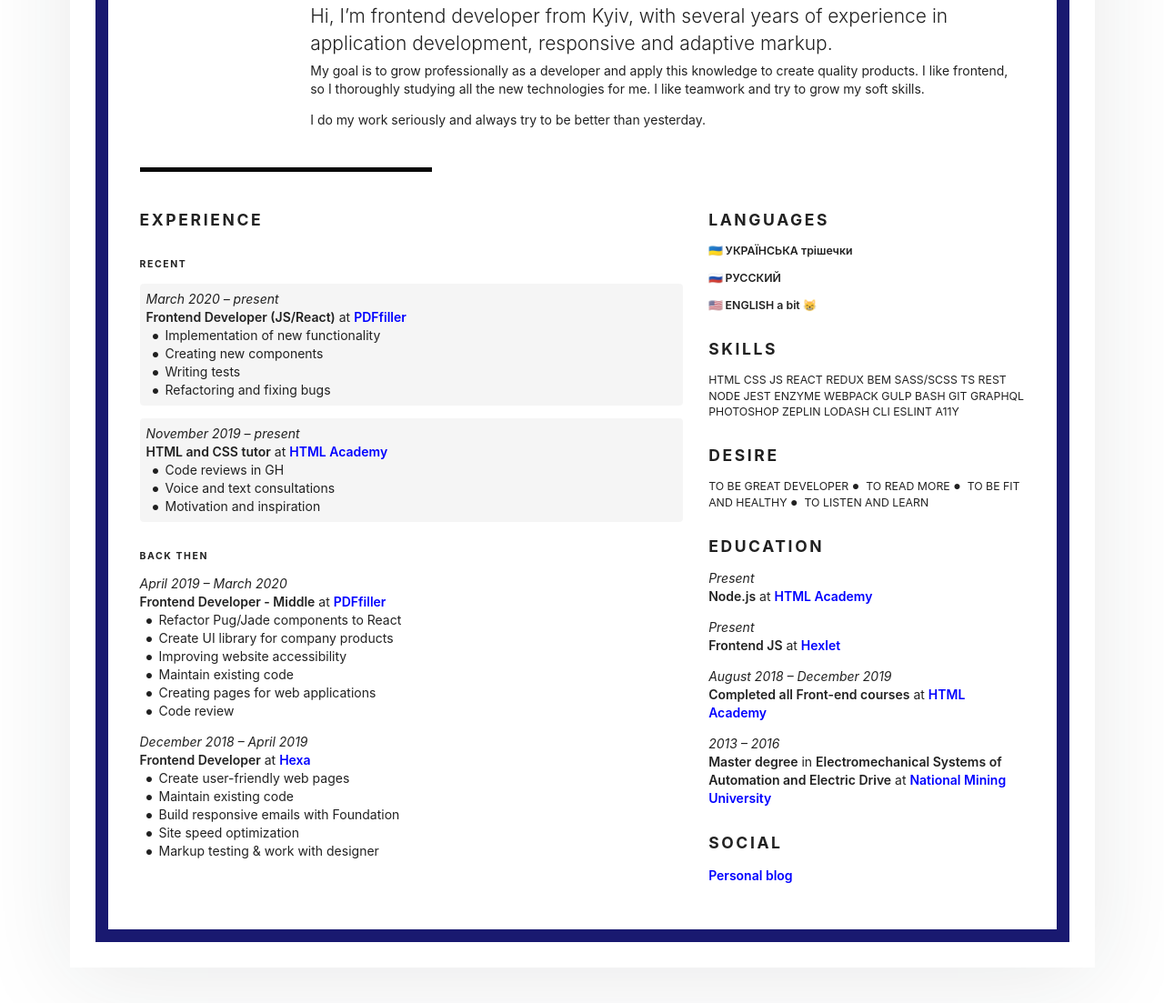
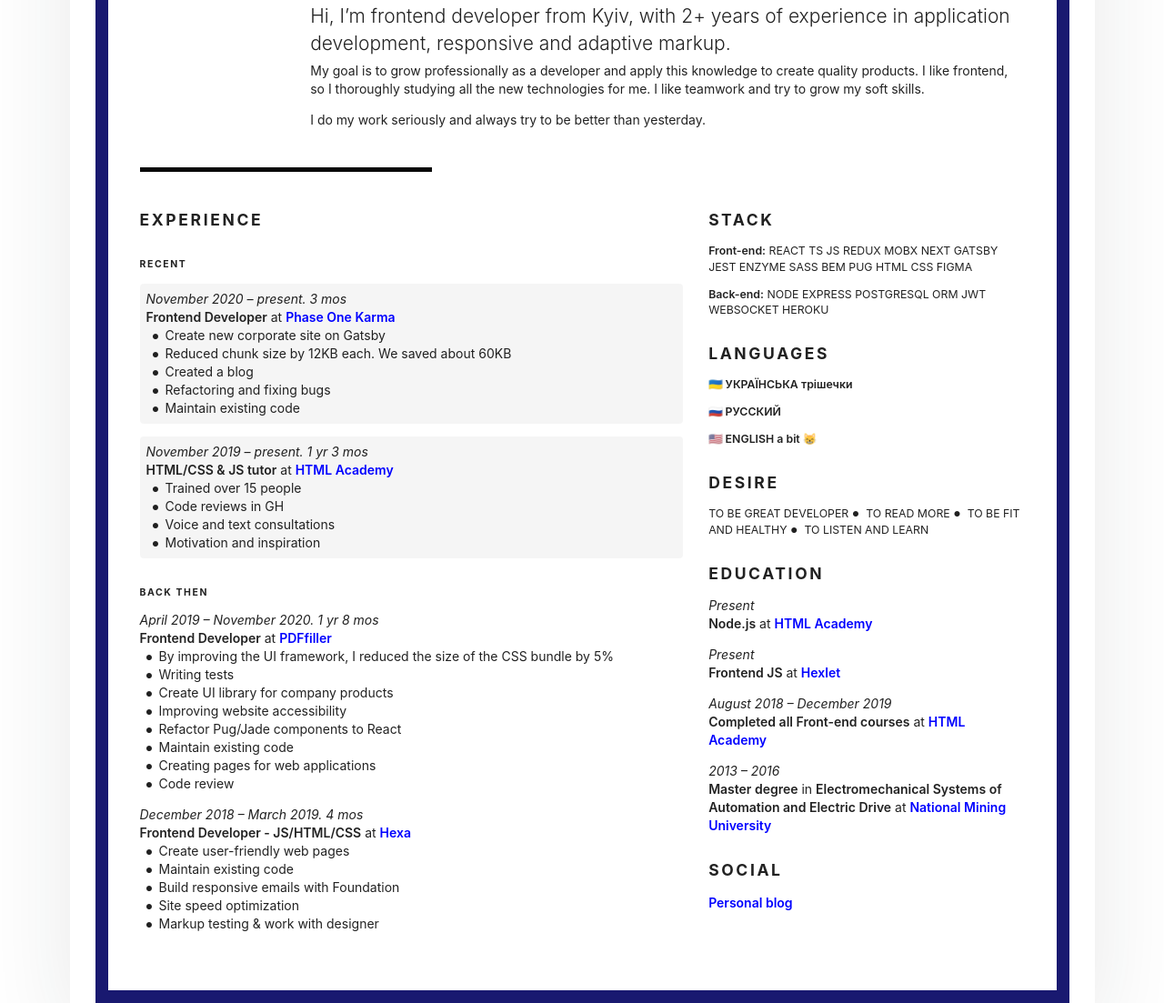
Before and after one commit to Shramkoweb/homepage, a plain HTML site: page index.html in a window 1280 px wide. Shown: the part 299-1402 px from the top of the page at 91% size. Drawn offline with Linux system fonts and the light colour scheme.

Commit message:
feat: add P1K

```diff
--- a/index.html
+++ b/index.html
@@ -10,7 +10,7 @@
   <meta name="googlebot" content="index,follow">
   <meta name="robots" content="index,follow">
   <meta property="og:image" content="https://shramkoweb.github.io/homepage/assets/images/avatar.jpg">
-  <meta property="og:description" content="&mdash; Hi, I’m frontend developer from Kyiv, with several years of experience in application development, responsive and adaptive markup.">
+  <meta property="og:description" content="&mdash; Hi, I’m frontend developer from Kyiv, with 2+ years of experience in application development, responsive and adaptive markup.">
   <meta property="og:image:alt" content="Screenshot of the Serhii Shramko homepage">
   <meta property="og:image:height" content="1800">
   <meta property="og:image:type" content="image/png">
@@ -125,7 +125,7 @@
               <div class="sixteen wide column">
                 <h2>Resume</h2>
                 <p>
-                  Hi, I’m frontend developer from Kyiv, with several years of experience in application development, responsive and adaptive markup.
+                  Hi, I’m frontend developer from Kyiv, with 2+ years of experience in application development, responsive and adaptive markup.
                 </p>
                 <p>
                   My goal is to grow professionally as a developer and apply this knowledge to create quality products. I like frontend,
@@ -151,19 +151,21 @@
                 <h6>Recent</h6>
                 <ul class="timeline">
                   <li class="highlighted">
-                    <p><em>March 2020 – present</em></p>
-                    <p><strong>Frontend Developer (JS/React)</strong> at <strong><a href="https://www.pdffiller.com/" rel="external" target="_blank">PDFfiller</a></strong></p>
+                    <p><em>November 2020 – present. 3 mos</em></p>
+                    <p><strong>Frontend Developer</strong> at <strong><a href="https://p1k.org/" rel="external" target="_blank">Phase One Karma</a></strong></p>
                     <ul>
-                      <li>Implementation of new functionality</li>
-                      <li>Creating new components</li>
-                      <li>Writing tests</li>
+                      <li>Create new corporate site on Gatsby</li>
+                      <li>Reduced chunk size by 12KB each. We saved about 60KB</li>
+                      <li>Created a blog</li>
                       <li>Refactoring and fixing bugs</li>
+                      <li>Maintain existing code</li>
                     </ul>
                   </li>
                   <li class="highlighted">
-                    <p><em>November 2019 – present</em></p>
-                    <p><strong>HTML and CSS tutor</strong> at <strong><a href="https://htmlacademy.ru/" rel="external" target="_blank">HTML Academy</a></strong></p>
+                    <p><em>November 2019 – present. 1 yr 3 mos</em></p>
+                    <p><strong>HTML/CSS & JS tutor</strong> at <strong><a href="https://htmlacademy.ru/" rel="external" target="_blank">HTML Academy</a></strong></p>
                     <ul>
+                      <li>Trained over 15 people</li>
                       <li>Code reviews in GH</li>
                       <li>Voice and text consultations</li>
                       <li>Motivation and inspiration</li>
@@ -175,20 +177,22 @@
                 <h6>Back then</h6>
                 <ul class="timeline">
                   <li>
-                    <p><em>April 2019 – March 2020</em></p>
-                    <p><strong>Frontend Developer - Middle</strong> at <strong><a href="https://www.pdffiller.com/" rel="external" target="_blank">PDFfiller</a></strong></p>
+                    <p><em>April 2019 – November 2020. 1 yr 8 mos</em></p>
+                    <p><strong>Frontend Developer</strong> at <strong><a href="https://www.pdffiller.com/" rel="external" target="_blank">PDFfiller</a></strong></p>
                     <ul>
-                      <li>Refactor Pug/Jade components to React</li>
+                      <li>By improving the UI framework, I reduced the size of the CSS bundle by 5%</li>
+                      <li>Writing tests</li>
                       <li>Create UI library for company products</li>
                       <li>Improving website accessibility</li>
+                      <li>Refactor Pug/Jade components to React</li>
                       <li>Maintain existing code</li>
                       <li>Creating pages for web applications</li>
                       <li>Code review</li>
                     </ul>
                   </li>
                   <li>
-                    <p><em>December 2018 – April 2019</em></p>
-                    <p><strong>Frontend Developer</strong> at <strong><a href="https://hexa.com.ua/en/home/" rel="external" target="_blank">Hexa</a></strong></p>
+                    <p><em>December 2018 – March 2019. 4 mos</em></p>
+                    <p><strong>Frontend Developer - JS/HTML/CSS</strong> at <strong><a href="https://hexa.com.ua/en/home/" rel="external" target="_blank">Hexa</a></strong></p>
                     <ul>
                       <li>Create user-friendly web pages</li>
                       <li>Maintain existing code</li>
@@ -203,6 +207,17 @@
           </div>
           <div class="six wide column">
             <section>
+              <h3>Stack</h3>
+              <p class="tags small">
+                <strong>Front-end:</strong>
+                REACT TS JS REDUX MOBX NEXT GATSBY JEST ENZYME SASS BEM PUG HTML CSS FIGMA
+              </p>
+              <p class="tags small">
+                <strong>Back-end:</strong>
+                NODE EXPRESS POSTGRESQL ORM JWT WEBSOCKET HEROKU
+              </p>
+            </section>
+            <section>
               <h3>Languages</h3>
               <div class="tags small">
                 <!-- TODO add other language site alternate -->
@@ -210,14 +225,6 @@
                 <p class="language" lang="ru">&#x1f1f7;&#x1f1fa; РУССКИЙ</p>
                 <p class="language" lang="en">&#x1f1fa;&#x1f1f8; ENGLISH a bit 😸</p>
               </div>
-            </section>
-            <section>
-              <h3>Skills</h3>
-              <p class="tags small">
-                HTML CSS JS REACT REDUX BEM SASS/SCSS TS
-                REST NODE JEST ENZYME WEBPACK GULP BASH GIT GRAPHQL
-                PHOTOSHOP ZEPLIN LODASH CLI ESLINT A11Y
-              </p>
             </section>
             <section>
               <h3>Desire</h3>
```
